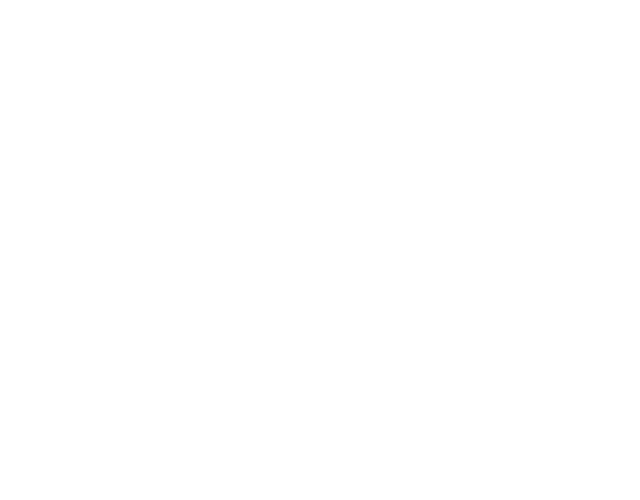
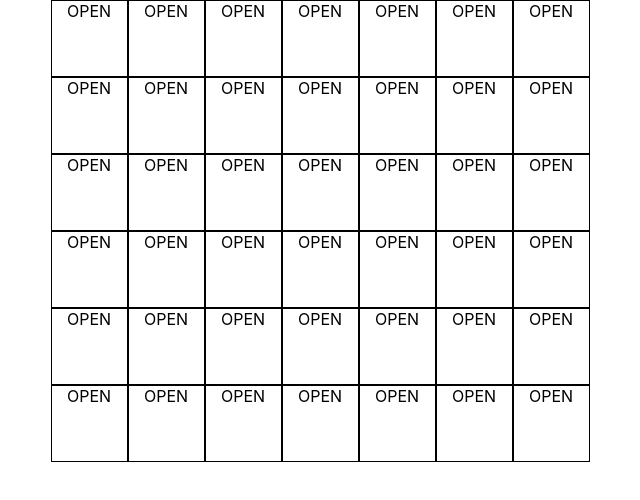
Before and after one commit to loganshoemaker/ConnectFour, a React (Create React App) app: page / in a window 1280 px wide. Shown: the top 500 px of the page, without its empty margins (320-960 px from the left). Built offline with nearby package versions, Linux system fonts and the light colour scheme.

Commit message:
created board & added list of TODOs of features

```diff
--- a/src/App.tsx
+++ b/src/App.tsx
@@ -1,7 +1,6 @@
 import React from "react";
 import "./App.css";
 import Board from "./Board";
-import { any } from "prop-types";
 
 // Use hooks
 // Use typescript
--- a/src/Board.tsx
+++ b/src/Board.tsx
@@ -1,25 +1,83 @@
 import React from "react";
 import "./App.css";
-import { node } from "prop-types";
 
 // Use hooks
 // Use typescript
 // Write tests
 // Allow users to change their player name
 
-const Board = () => {
-  const places = [[1, 2, 3], [4, 5, 6], [7, 8, 9]];
+const Board: React.FC = () => {
+  /*
 
-  return places.map((row, index) => {
-    console.log("row: ", index);
-    return (
-      <section>
-        {row.map((column, index) => {
-          <div>column ${index}</div>;
-        })}
-      </section>
+  TODO: method (hook?) toggle player 1 & player 2
+
+  */
+
+  /*
+
+  TODO: method (hook?) update places & re-render board when space selected
+
+  */
+
+  /*
+
+  TODO: method(s?) (hook?) to calculate state of board (after x turns?)
+
+  */
+
+  /*
+
+  TODO: separate Tile functional component to present tile
+
+  */
+
+  /*
+
+  TODO: option at start of game to allow users to pick their player name
+
+  */
+
+  interface Tile {
+    player: string;
+  }
+
+  const places: Array<Array<Tile>> = Array(6)
+    .fill(null)
+    .map((_column: any) =>
+      Array(7).fill({
+        player: "OPEN"
+      })
     );
-  });
+
+  // onClick of tile will send rowIndex and columnIndex to update places via hook
+  return (
+    <div>
+      {places.map((row, rowIndex) => {
+        return (
+          <div
+            style={{
+              display: "block"
+            }}
+          >
+            {row.map((column: Tile, columnIndex: number) => {
+              return (
+                <div
+                  style={{
+                    display: "inline-block",
+                    width: "75px",
+                    height: "75px",
+                    border: "1px solid black"
+                  }}
+                >
+                  {column.player}
+                </div>
+              );
+            })}
+          </div>
+        );
+      })}
+    </div>
+  );
 };
 
 export default Board;
```
Also changed, not shown: 2 other files (tests, documents, lock files or other folders).
